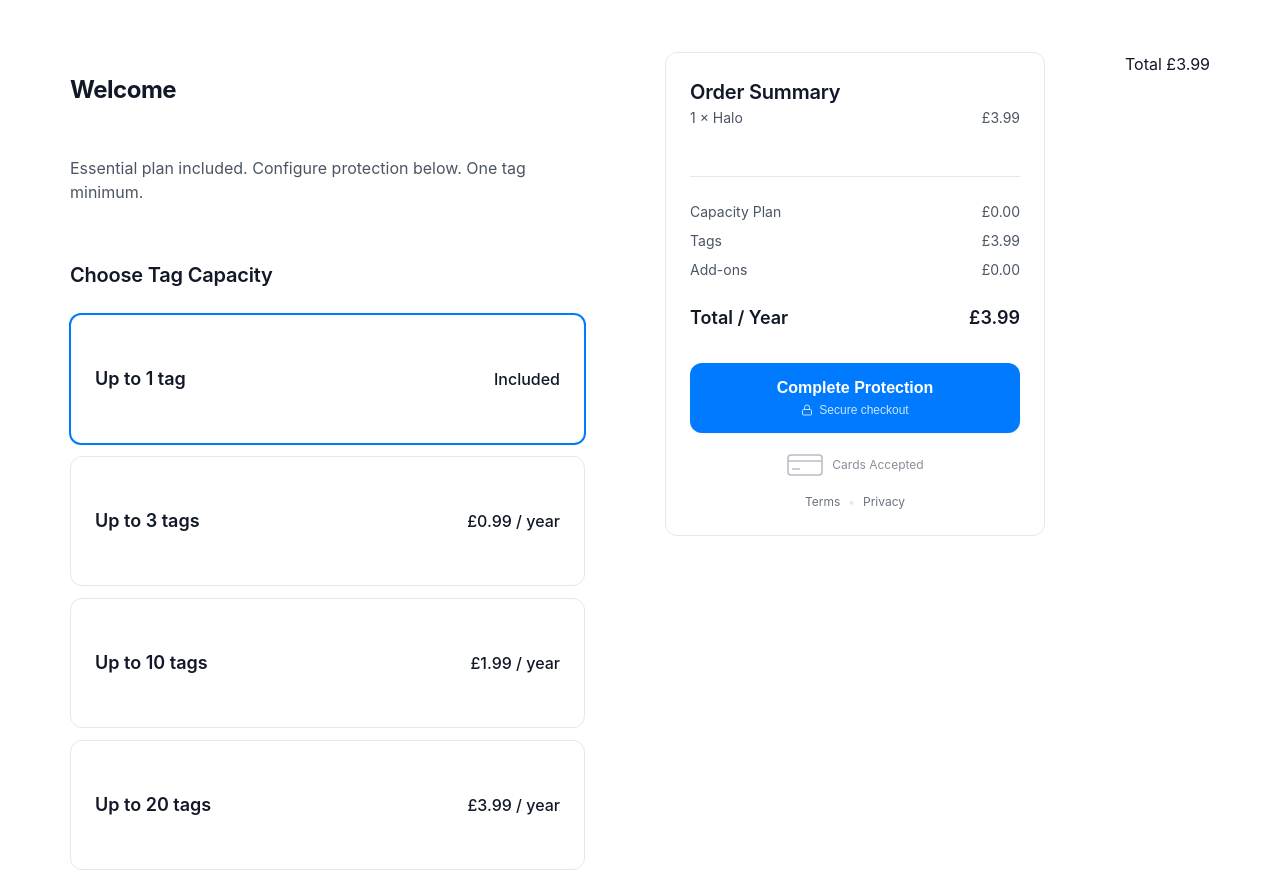
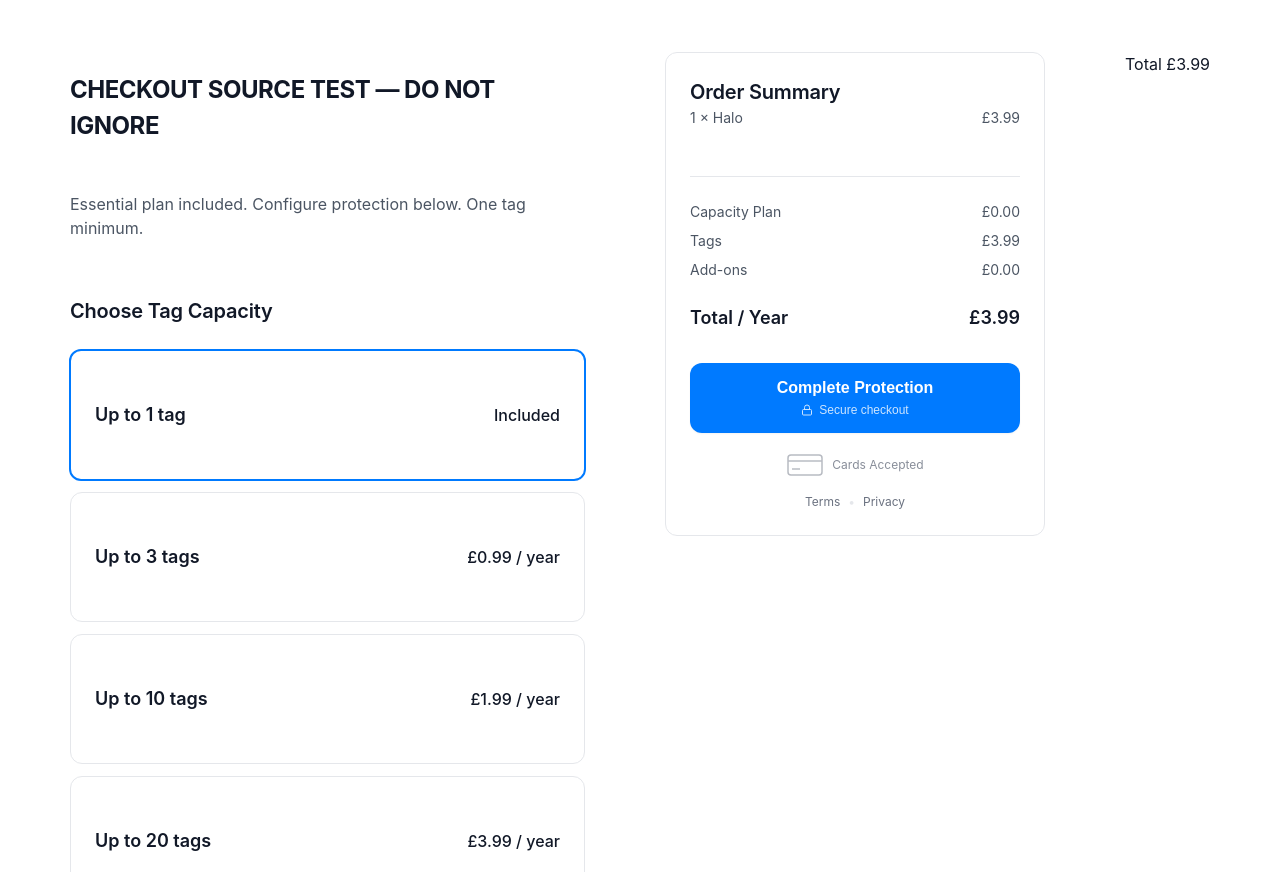
Before and after one commit to websterpa/ifoundit-updated-checkout, a website built with Vite: page checkout.html in a window 1280 px wide. Shown: the part 1050-1922 px from the top of the page. Built offline with nearby package versions, Linux system fonts and the light colour scheme.

Commit message:
test: identify checkout layout source

```diff
--- a/checkout.html
+++ b/checkout.html
@@ -33,7 +33,7 @@
 
         <!-- Welcome / Context -->
         <section class="checkout-section welcome-section">
-          <h2>Welcome</h2>
+          <h2>CHECKOUT SOURCE TEST — DO NOT IGNORE</h2>
           <p>
             Essential plan included. Configure protection below.
             One tag minimum.
```
